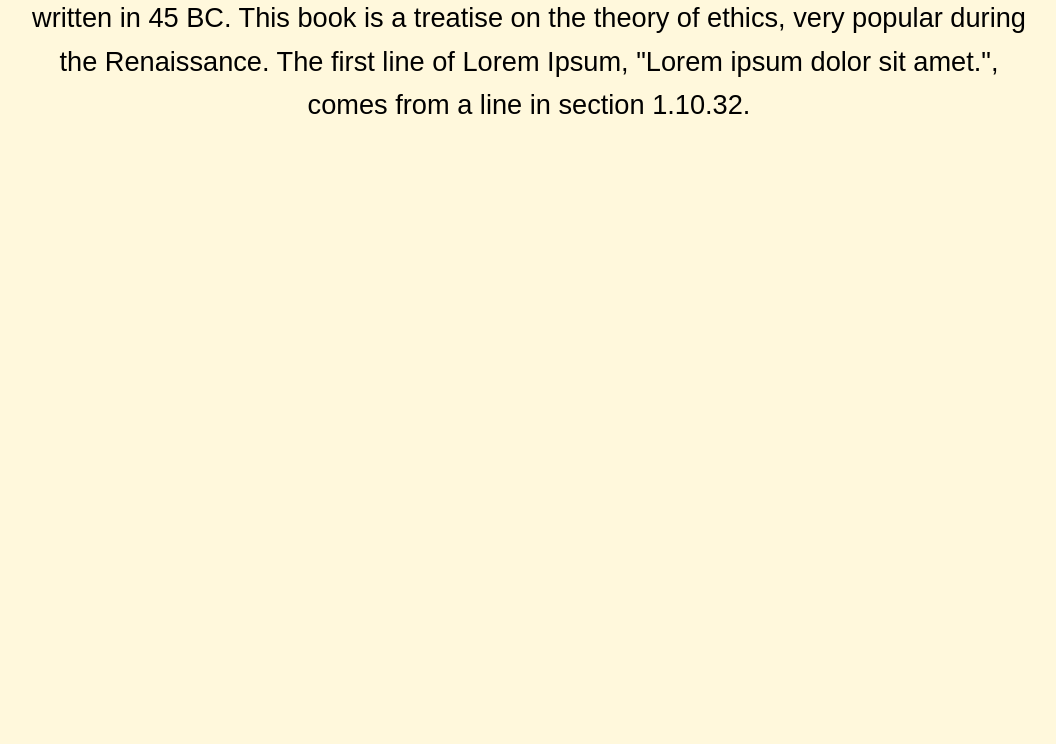
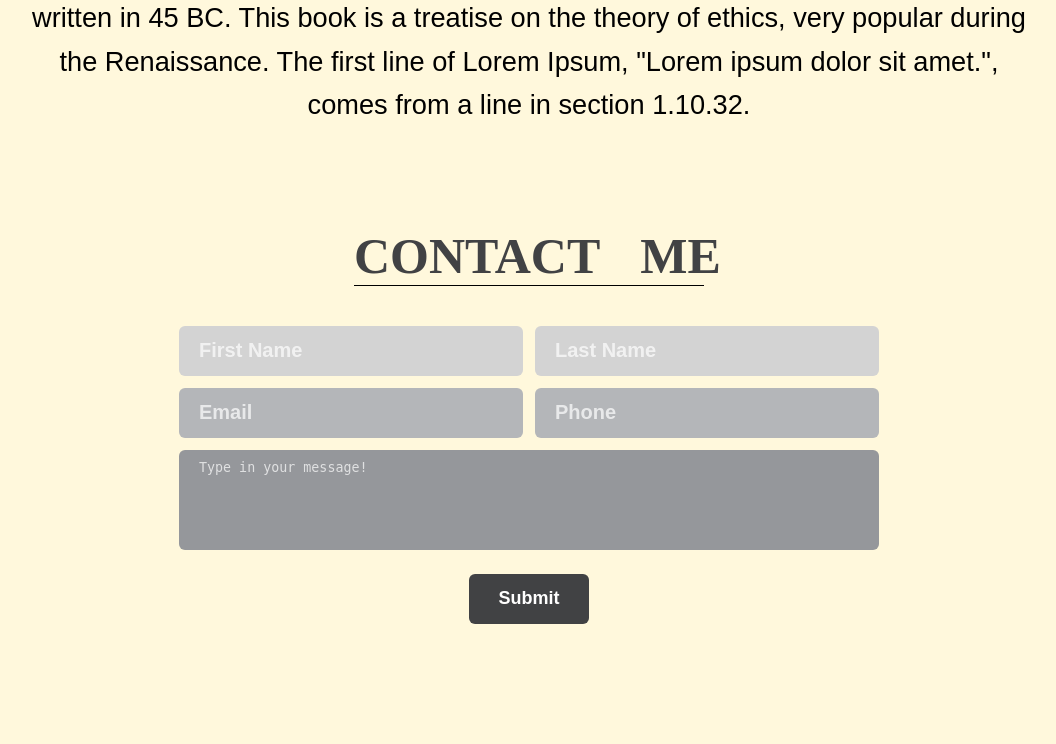
Before and after one commit to Dimpex0/KRWebsite, a Django app: page / in a window 1280 px wide. Shown: the part 872-1616 px from the top of the page, without its empty margins (111-1167 px from the left). Before the commit the page ends 986 px from the top, so only its background shows below. Run offline with Django 5.2, Linux system fonts and the light colour scheme; data that the repository does not hold is empty; some libraries are stand-ins or nearby versions; some web fonts are replaced.

Commit message:
added a contact form which sends an email to Workers that have been added in the admin panel; fixed minor bugs

```diff
--- a/KRWebsite/main/views.py
+++ b/KRWebsite/main/views.py
@@ -1,7 +1,11 @@
+from django.conf import settings
 from django.contrib import messages
+from django.core.mail import send_mail
 from django.shortcuts import render, redirect
+from django.template.loader import render_to_string
+from django.utils.html import strip_tags
 
-from .models import Album, Image
+from .models import Album, Image, Worker
 
 from .forms import AlbumForm
 
@@ -20,20 +24,50 @@ def compress_image(image):
 
 def home_page_view(request):
     if request.method == 'POST':
-        form = AlbumForm(request.POST, request.FILES)
-        if form.is_valid():
-            album_name = form.cleaned_data['name']
-            cover_image = form.cleaned_data['cover_image']
+        if 'contact-form' in request.POST:
+            try:
+                form_data = request.POST
+                first_name = form_data['first_name']
+                last_name = form_data['last_name']
+                email = form_data['email']
+                phone = form_data['phone']
+                message = form_data['message']
+                html_message = render_to_string('mails/contact.html', {
+                    'first_name': first_name,
+                    'last_name': last_name,
+                    'email': email,
+                    'phone': phone,
+                    'message': message,
+                })
+                plain_message = strip_tags(html_message)
+                send_mail(
+                    subject=f'KR Photography contact from {first_name}',
+                    message=plain_message,
+                    html_message=html_message,
+                    from_email=settings.EMAIL_HOST_USER,
+                    recipient_list=[worker.email for worker in Worker.objects.all() or None]
+                )
+                messages.success(request, 'Message has been sent')
+            except:
+                messages.error(request, "Couldn't send message. Please try again later.")
+            finally:
+                return redirect('home page')
+        if 'album-form' in request.POST:
+            form = AlbumForm(request.POST, request.FILES)
+            if form.is_valid():
+                album_name = form.cleaned_data['name']
+                cover_image = form.cleaned_data['cover_image']
 
-            compressed_image = compress_image(cover_image)
+                compressed_image = compress_image(cover_image)
 
-            album = Album()
-            album.cover_image.save(cover_image.name, compressed_image, save=False)
-            album.name = album_name
-            album.save()
-            messages.success(request, 'Successfully uploaded!')
+                album = Album()
+                album.cover_image.save(cover_image.name, compressed_image, save=False)
+                album.name = album_name
+                album.save()
+                messages.success(request, 'Successfully uploaded!')
+                return redirect('home page')
+            messages.error(request, "Couldn't upload album")
             return redirect('home page')
-        messages.error(request, "Couldn't upload album")
     context = {
         'albums': Album.objects.order_by('-id')[:3],
         'album_form': AlbumForm,
--- a/static/styles/home.css
+++ b/static/styles/home.css
@@ -26,9 +26,9 @@ main {
     gap: 12px;
 }
 
-.about-me {
-    margin-top: 100px;
-}
+/*.about-me {*/
+/*    margin-top: 100px;*/
+/*}*/
 
 .about-me .section-heading {
     width: 280px;
@@ -44,3 +44,91 @@ main {
     line-height: 1.6;
     text-align: center;
 }
+
+section {
+    margin-bottom: 100px;
+}
+
+.contact-me .section-heading {
+    width: 350px;
+}
+
+.contact-form {
+    max-width: 800px;
+    margin: auto;
+    padding: 20px 50px;
+    color: white;
+}
+
+.contact-form-first-row, .contact-form-second-row {
+    display: flex;
+    align-items: center;
+    justify-content: center;
+    gap: 12px;
+    margin-bottom: 12px;
+}
+
+.contact-form-first-row input {
+    background-color: lightgray;
+    font-weight: bold;
+    color: white;
+    font-size: 20px;
+}
+
+.contact-form-second-row input {
+    background-color: #b4b6b9;
+    font-weight: bold;
+    color: white;
+    font-size: 20px;
+}
+
+.contact-form ::placeholder {
+    color: white;
+    opacity: 70%;
+}
+
+
+
+.contact-form input {
+    width: 100%;
+    height: 50px;
+    border: none;
+    padding: 10px 20px;
+    border-radius: 6px;
+}
+
+.contact-form textarea {
+    width: 100%;
+    height: 100px;
+    padding: 10px 20px;
+    resize: none;
+    margin-bottom: 20px;
+    border: none;
+    border-radius: 6px;
+    background-color: #95979b;
+}
+
+.contact-form button {
+    all: unset;
+    cursor: pointer;
+    background-color: #414244;
+    color: white;
+    padding: 10px 20px;
+    border: none;
+    border-radius: 6px;
+    display: block;
+    height: 30px;
+    width: 80px;
+    text-align: center;
+    margin: auto;
+    font-family: "articulat-cf", sans-serif;
+    font-weight: 600;
+    font-style: normal;
+    font-size: 18px;
+    transition: 300ms;
+}
+
+.contact-form button:hover {
+    background-color: lightgray;
+    color: black;
+}
--- a/templates/album.html
+++ b/templates/album.html
@@ -1,7 +1,7 @@
 {% extends 'base.html' %}
 {% load static %}
 
-{% block title %}{{ name }} | Album{% endblock %}
+{% block title %}KR Photography | {{ name }} | Album{% endblock %}
 
 {% block styles %}
     <link rel="stylesheet" href="{% static 'styles/album.css' %}">
--- a/templates/home.html
+++ b/templates/home.html
@@ -13,7 +13,7 @@
             <form class="custom-form" action="{% url 'home page' %}" method="POST" enctype="multipart/form-data">
                 <p>Upload an Album</p>
                 {{ album_form }}
-                <button>Upload</button>
+                <button name="album-form">Upload</button>
                 {% csrf_token %}
             </form>
         {% endif %}
@@ -37,5 +37,21 @@
                 Contrary to popular belief, Lorem Ipsum is not simply random text. It has roots in a piece of classical Latin literature from 45 BC, making it over 2000 years old. Richard McClintock, a Latin professor at Hampden-Sydney College in Virginia, looked up one of the more obscure Latin words, consectetur, from a Lorem Ipsum passage, and going through the cites of the word in classical literature, discovered the undoubtable source. Lorem Ipsum comes from sections 1.10.32 and 1.10.33 of "de Finibus Bonorum et Malorum" (The Extremes of Good and Evil) by Cicero, written in 45 BC. This book is a treatise on the theory of ethics, very popular during the Renaissance. The first line of Lorem Ipsum, "Lorem ipsum dolor sit amet.", comes from a line in section 1.10.32.
             </p>
         </section>
+        <section class="contact-me">
+            <h2 class="section-heading">Contact<span class="spacing"></span>me</h2>
+            <form class="contact-form" action="{% url 'home page' %}" method="POST">
+                <div class="contact-form-first-row">
+                    <input type="text" name="first_name" placeholder="First Name">
+                    <input type="text" name="last_name" placeholder="Last Name">
+                </div>
+                <div class="contact-form-second-row">
+                    <input type="email" name="email" placeholder="Email">
+                    <input type="tel" name="phone" placeholder="Phone">
+                </div>
+                <textarea name="message" placeholder="Type in your message!"></textarea>
+                <button name="contact-form">Submit</button>
+                {% csrf_token %}
+            </form>
+        </section>
     </main>
 {% endblock %}
--- a/templates/portfolio.html
+++ b/templates/portfolio.html
@@ -1,7 +1,7 @@
 {% extends 'base.html' %}
 {% load static %}
 
-{% block title %}{{ name }} | Album{% endblock %}
+{% block title %}KR Photography | Portfolio{% endblock %}
 
 {% block styles %}
     <link rel="stylesheet" href="{% static 'styles/portfolio.css' %}">
```
Also changed, not shown: KRWebsite/main/admin.py (+10 -5 lines), KRWebsite/main/models.py (+12 -0 lines), KRWebsite/settings.py (+7 -0 lines), templates/mails/contact.html (added, +18 -0 lines), KRWebsite/main/migrations/0002_worker.py (added).
